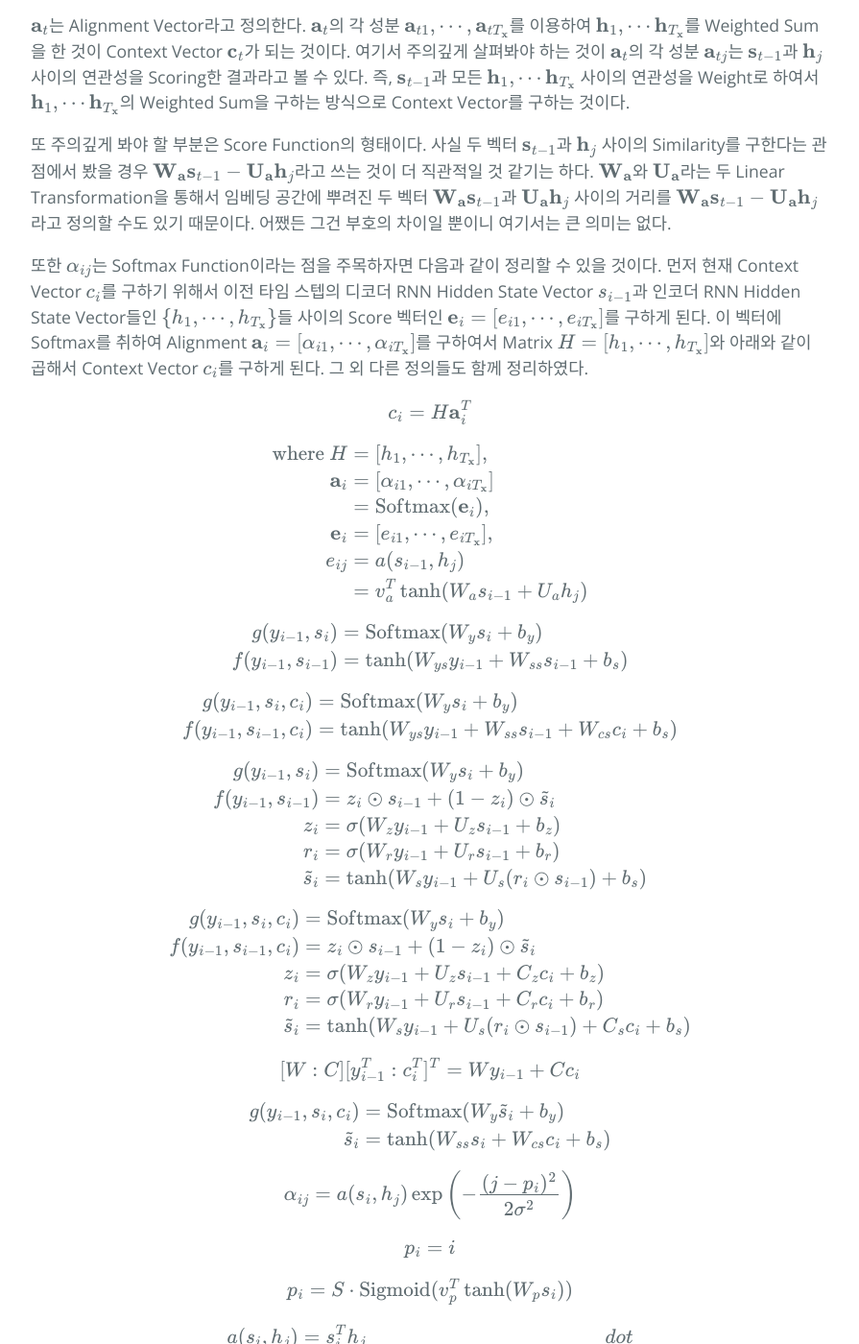
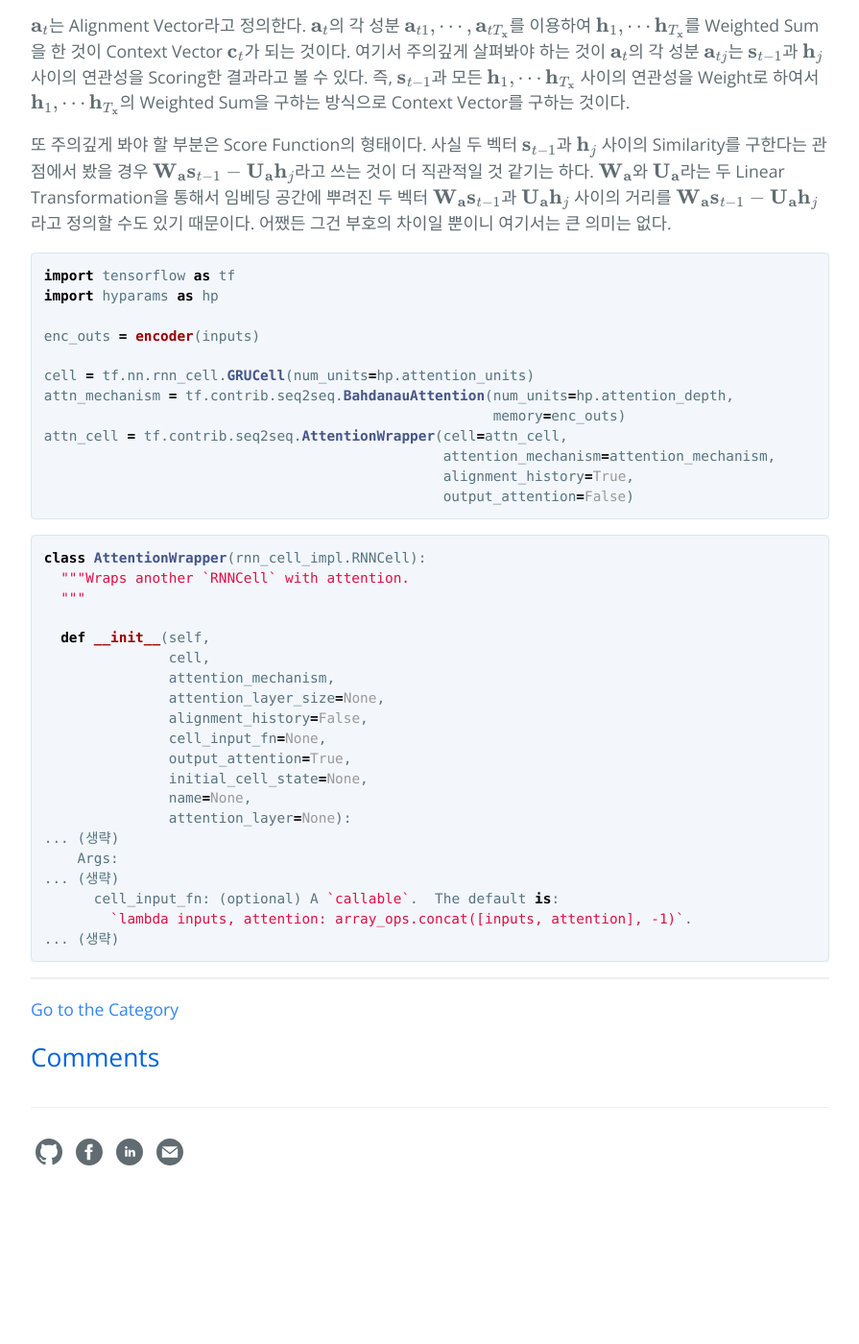
Before and after one commit to hcnoh/hcnoh.github.io, a Jekyll site: the page built from _posts/2018-12-11-bahdanau-attention.md, in a window 1280 px wide and 1400 px high, scrolled down 4014 px. Shown: the whole window at 96% size, without its empty margins (192-1087 px from the left). Built offline with Jekyll 4.4.1, drawn with Linux system fonts in a browser that asks for light colours; formulas are drawn with MathJax 3; comment, search, counter and statistics services are not loaded; after the commit the page ends 5282 px from its top, so only the background shows below that; some of the changed text lies outside the part shown.

Commit message:
Update 2018-12-11-bahdanau-attention.md

````diff
--- a/_posts/2018-12-11-bahdanau-attention.md
+++ b/_posts/2018-12-11-bahdanau-attention.md
@@ -125,89 +125,6 @@ $$\mathbf{a}_t$$는 Alignment Vector라고 정의한다. $$\mathbf{a}_t$$의 각
 
 또 주의깊게 봐야 할 부분은 Score Function의 형태이다. 사실 두 벡터 $$\mathbf{s}_{t-1}$$과 $$\mathbf{h}_j$$ 사이의 Similarity를 구한다는 관점에서 봤을 경우 $$\mathbf{W_a}\mathbf{s}_{t-1} - \mathbf{U_a}\mathbf{h}_j$$라고 쓰는 것이 더 직관적일 것 같기는 하다. $$\mathbf{W_a}$$와 $$\mathbf{U_a}$$라는 두 Linear Transformation을 통해서 임베딩 공간에 뿌려진 두 벡터 $$\mathbf{W_a}\mathbf{s}_{t-1}$$과 $$\mathbf{U_a}\mathbf{h}_j$$ 사이의 거리를 $$\mathbf{W_a}\mathbf{s}_{t-1} - \mathbf{U_a}\mathbf{h}_j$$라고 정의할 수도 있기 때문이다. 어쨌든 그건 부호의 차이일 뿐이니 여기서는 큰 의미는 없다.
 
-또한 $$\alpha_{ij}$$는 Softmax Function이라는 점을 주목하자면 다음과 같이 정리할 수 있을 것이다. 먼저 현재 Context Vector $$c_i$$를 구하기 위해서 이전 타임 스텝의 디코더 RNN Hidden State Vector $$s_{i-1}$$과 인코더 RNN Hidden State Vector들인 $$\{h_1, \cdots, h_{T_{\mathbf{x}}} \}$$들 사이의 Score 벡터인 $$\mathbf{e}_i = [e_{i1}, \cdots, e_{iT_{\mathbf{x}}}]$$를 구하게 된다. 이 벡터에 Softmax를 취하여 Alignment $$\mathbf{a}_i = [\alpha_{i1}, \cdots, \alpha_{iT_{\mathbf{x}}}]$$를 구하여서 Matrix $$H=[h_1,\cdots, h_{T_{\mathbf{x}}}]$$와 아래와 같이 곱해서 Context Vector $$c_i$$를 구하게 된다. 그 외 다른 정의들도 함께 정리하였다.
-
-$$
-c_i = H \mathbf{a}_i^T
-$$
-
-$$
-\begin{align*}
-\text{where} \ H & = [h_1,\cdots, h_{T_{\mathbf{x}}}], \\
-\mathbf{a}_i & = [\alpha_{i1}, \cdots, \alpha_{iT_{\mathbf{x}}}] \\
-& = \text{Softmax}(\mathbf{e}_i), \\
-\mathbf{e}_i & = [e_{i1}, \cdots, e_{iT_{\mathbf{x}}}], \\
-e_{ij} & = a(s_{i-1}, h_j) \\
-& = v_a^T \tanh(W_a s_{i-1} + U_a h_j)
-\end{align*}
-$$
-
-$$
-\begin{align*}
-g(y_{i-1}, s_i) & = \text{Softmax}(W_ys_i + b_y) \\
-f(y_{i-1}, s_{i-1}) & = \tanh(W_{ys}y_{i-1} + W_{ss}s_{i-1} + b_s)
-\end{align*}
-$$
-
-$$
-\begin{align*}
-g(y_{i-1}, s_i, c_i) & = \text{Softmax}(W_ys_i + b_y) \\
-f(y_{i-1}, s_{i-1}, c_i) & = \tanh(W_{ys}y_{i-1} + W_{ss}s_{i-1} + W_{cs}c_i + b_s)
-\end{align*}
-$$
-
-$$
-\begin{align*}
-g(y_{i-1}, s_i) & = \text{Softmax}(W_ys_i + b_y) \\
-f(y_{i-1}, s_{i-1}) & = z_i \odot s_{i-1} + (1-z_i)\odot \tilde{s}_i \\
-z_i & = \sigma(W_z y_{i-1} + U_z s_{i-1} +b_z) \\
-r_i & = \sigma(W_r y_{i-1} + U_r s_{i-1} + b_r) \\
-\tilde{s}_i & = \tanh(W_s y_{i-1} + U_s (r_i \odot s_{i-1}) + b_s)
-\end{align*}
-$$
-
-$$
-\begin{align*}
-g(y_{i-1}, s_i, c_i) & = \text{Softmax}(W_ys_i + b_y) \\
-f(y_{i-1}, s_{i-1}, c_i) & = z_i \odot s_{i-1} + (1-z_i)\odot \tilde{s}_i \\
-z_i & = \sigma(W_z y_{i-1} + U_z s_{i-1} + C_zc_i + b_z) \\
-r_i & = \sigma(W_r y_{i-1} + U_r s_{i-1} + C_rc_i + b_r) \\
-\tilde{s}_i & = \tanh(W_s y_{i-1} + U_s (r_i \odot s_{i-1}) + C_sc_i + b_s)
-\end{align*}
-$$
-
-$$
-[W : C][y_{i-1}^T : c_i^T]^T = Wy_{i-1} + Cc_i
-$$
-
-$$
-\begin{align*}
-g(y_{i-1}, s_i, c_i) & = \text{Softmax}(W_y \tilde{s}_i + b_y) \\
-\tilde{s}_i & = \tanh(W_{ss} s_i + W_{cs} c_i + b_s)
-\end{align*}
-$$
-
-$$
-\alpha_{ij} = a(s_i, h_j)\exp\left( -\frac{(j-p_i)^2}{2\sigma^2} \right)
-$$
-
-$$
-p_i = i
-$$
-
-$$
-p_i = S \cdot \text{Sigmoid}(v_p^T \tanh(W_p s_i))
-$$
-
-$$
-\begin{align*}
-a(s_i, h_j) & = s_i^Th_j & dot \\
-a(s_i, h_j) & = s_i^TW_ah_j & general \\
-a(s_i, h_j) & = v_a^T\tanh(W_as_i + U_a h_j) & concat \\
-a(s_i, h_j) & = \text{Softmax}(W_as_i) & location
-\end{align*}
-$$
-
 ```python
 import tensorflow as tf
 import hyparams as hp
````
